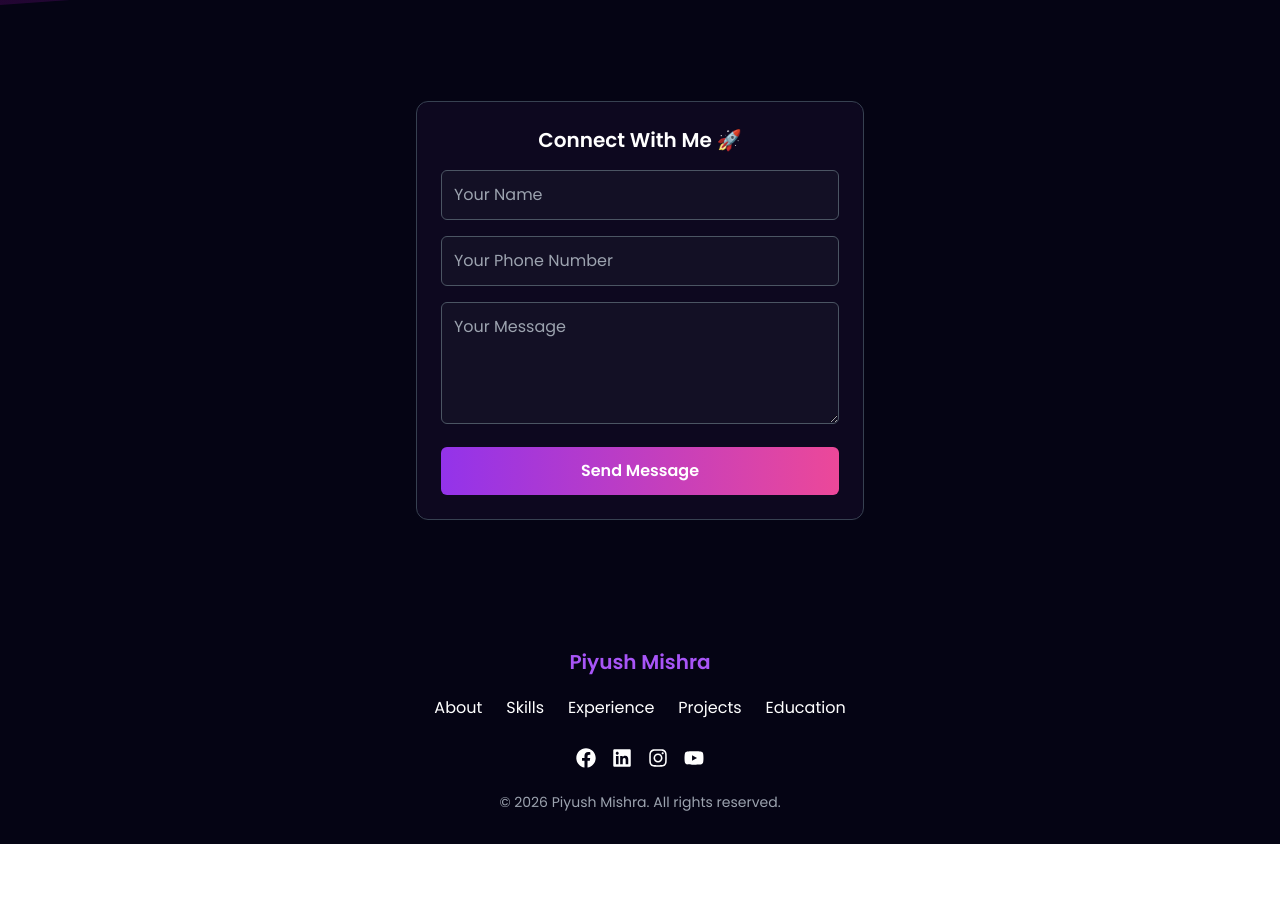
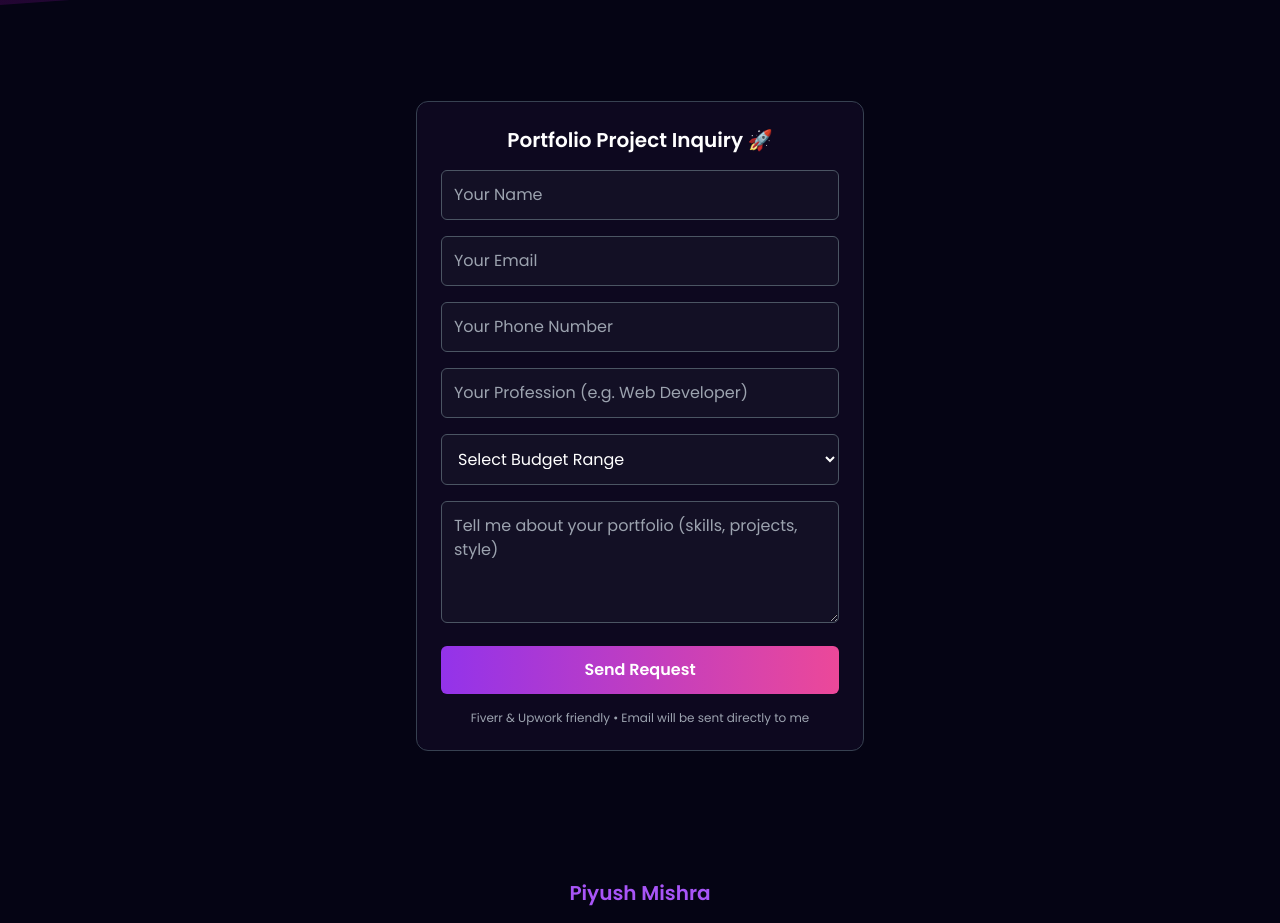
Before and after one commit to Piyush200516/piyush-Portfolio-website, a React (Vite) app: page / in a window 1280 px wide. Shown: the part 6100-7023 px from the top of the page. Before the commit the page ends 6944 px from the top, so only its background shows below. Built offline with nearby package versions, Linux system fonts and the light colour scheme; a web font is replaced by a local one.

Commit message:
Send Message

```diff
--- a/src/components/Contact/Contact.jsx
+++ b/src/components/Contact/Contact.jsx
@@ -1,22 +1,48 @@
 import { useState } from "react";
+import emailjs from "@emailjs/browser";
 
 const Contact = () => {
   const [name, setName] = useState("");
+  const [email, setEmail] = useState("");
   const [phone, setPhone] = useState("");
+  const [profession, setProfession] = useState("");
+  const [budget, setBudget] = useState("");
   const [message, setMessage] = useState("");
 
   const handleSubmit = (e) => {
     e.preventDefault();
 
-    const text = `Hello, my name is ${name}.
-Phone: ${phone}
-Message: ${message}`;
+    const templateParams = {
+      name: name,
+      email: email,
+      phone: phone,
+      profession: profession,
+      budget: budget,
+      message: message,
+    };
 
-    const whatsappUrl = `https://wa.me/919981111939?text=${encodeURIComponent(
-      text
-    )}`;
-
-    window.open(whatsappUrl, "_blank");
+    emailjs
+      .send(
+        "service_uolgjkf",        // SERVICE ID
+        "template_6rwf74a",       // TEMPLATE ID
+        templateParams,
+        "0mWuughGAit8RKeLy"       // PUBLIC KEY
+      )
+      .then(
+        () => {
+          alert("✅ Message sent successfully! I will contact you soon.");
+          setName("");
+          setEmail("");
+          setPhone("");
+          setProfession("");
+          setBudget("");
+          setMessage("");
+        },
+        (error) => {
+          console.error(error);
+          alert("❌ Failed to send message. Please try again.");
+        }
+      );
   };
 
   return (
@@ -26,7 +52,7 @@ Message: ${message}`;
         className="bg-[#0d081f] p-6 rounded-xl w-full max-w-md space-y-4 border border-gray-700"
       >
         <h3 className="text-white text-xl text-center font-semibold">
-          Connect With Me 🚀
+          Portfolio Project Inquiry 🚀
         </h3>
 
         <input
@@ -39,6 +65,15 @@ Message: ${message}`;
         />
 
         <input
+          type="email"
+          placeholder="Your Email"
+          required
+          value={email}
+          onChange={(e) => setEmail(e.target.value)}
+          className="w-full p-3 bg-[#131025] text-white rounded-md border border-gray-600"
+        />
+
+        <input
           type="tel"
           placeholder="Your Phone Number"
           required
@@ -47,9 +82,30 @@ Message: ${message}`;
           className="w-full p-3 bg-[#131025] text-white rounded-md border border-gray-600"
         />
 
+        <input
+          type="text"
+          placeholder="Your Profession (e.g. Web Developer)"
+          required
+          value={profession}
+          onChange={(e) => setProfession(e.target.value)}
+          className="w-full p-3 bg-[#131025] text-white rounded-md border border-gray-600"
+        />
+
+        <select
+          required
+          value={budget}
+          onChange={(e) => setBudget(e.target.value)}
+          className="w-full p-3 bg-[#131025] text-white rounded-md border border-gray-600"
+        >
+          <option value="">Select Budget Range</option>
+          <option value="$50 - $100">$50 - $100</option>
+          <option value="$100 - $200">$100 - $200</option>
+          <option value="$200+">$200+</option>
+        </select>
+
         <textarea
           rows="4"
-          placeholder="Your Message"
+          placeholder="Tell me about your portfolio (skills, projects, style)"
           required
           value={message}
           onChange={(e) => setMessage(e.target.value)}
@@ -60,8 +116,12 @@ Message: ${message}`;
           type="submit"
           className="w-full py-3 bg-gradient-to-r from-purple-600 to-pink-500 rounded-md text-white font-semibold"
         >
-          Send Message
+          Send Request
         </button>
+
+        <p className="text-gray-400 text-xs text-center">
+          Fiverr & Upwork friendly • Email will be sent directly to me
+        </p>
       </form>
     </section>
   );
```
Also changed, not shown: 1 other file (tests, documents, lock files or other folders).
